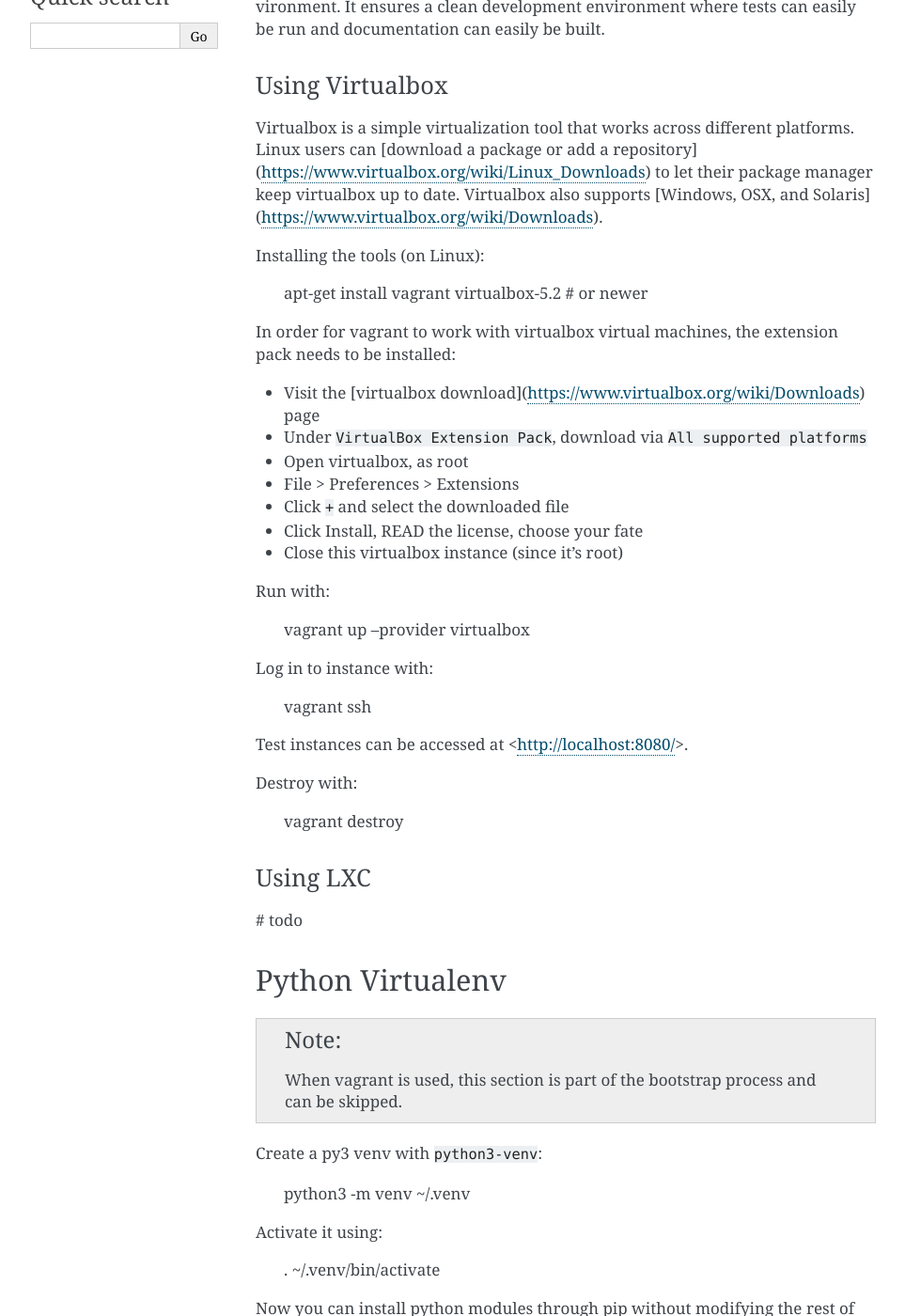
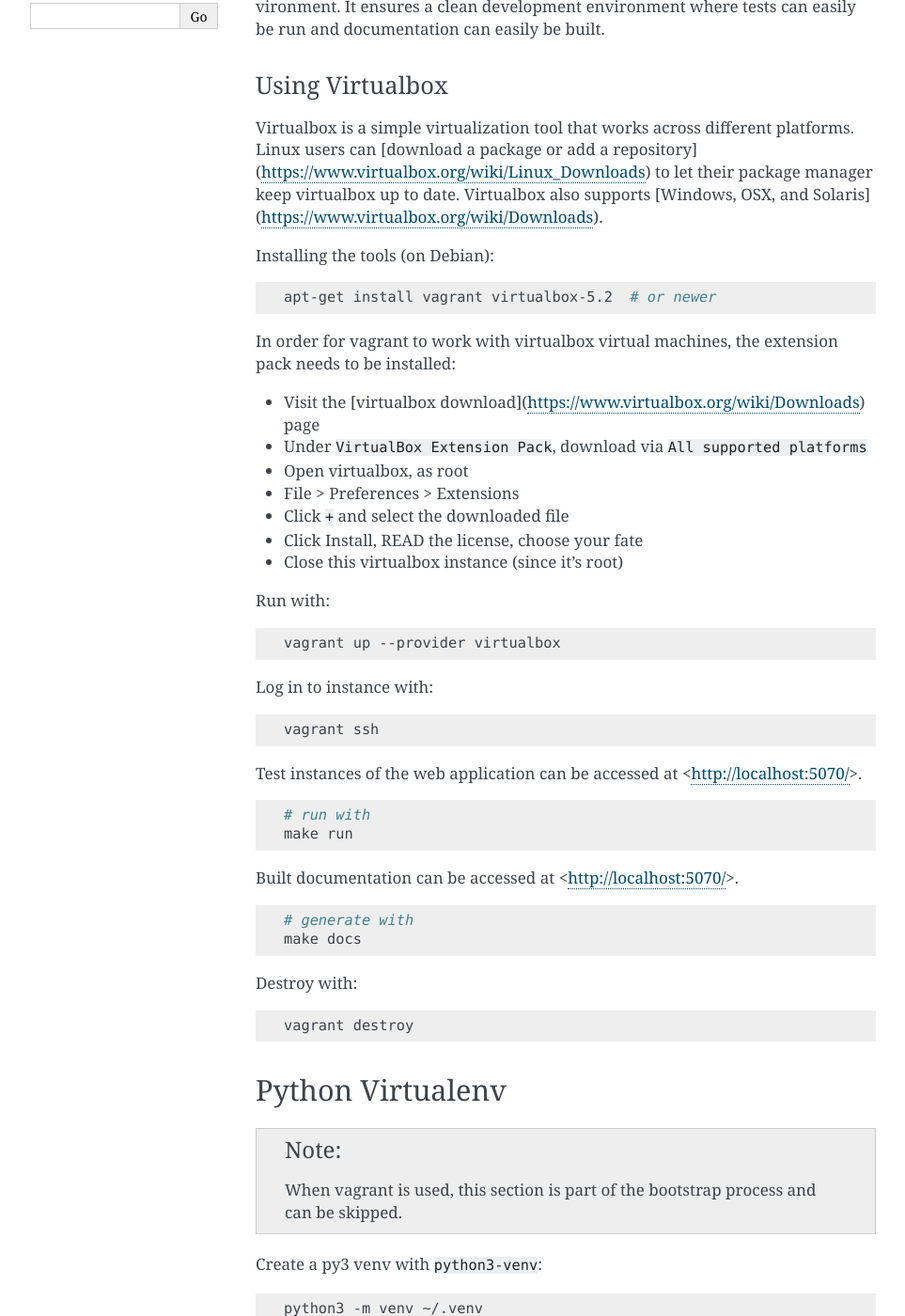
Before and after one commit to Thor77/gitlight, a Sphinx documentation site: the page built from docs/hacking/development.rst, in a window 1280 px wide and 1400 px high, scrolled down 350 px. Shown: the whole window at 94% size, without its empty margins (148-1111 px from the left). Built offline with Sphinx 7.4.7, drawn with Linux system fonts in a browser that asks for light colours; some of the changed text lies outside the part shown.

Commit message:
Finally building documentation that can be navigated.

```diff
--- a/docs/hacking/development.rst
+++ b/docs/hacking/development.rst
@@ -27,7 +27,9 @@
 keep virtualbox up to date. Virtualbox also supports [Windows, OSX, and Solaris]
 (https://www.virtualbox.org/wiki/Downloads).
 
-Installing the tools (on Linux):
+Installing the tools (on Debian):
+
+.. code:: bash
 
     apt-get install vagrant virtualbox-5.2  # or newer
 
@@ -44,22 +46,35 @@
 
 Run with:
 
+.. code:: bash
+
     vagrant up --provider virtualbox
 
 Log in to instance with:
 
+.. code:: bash
+
     vagrant ssh
 
-Test instances can be accessed at <http://localhost:8080/>.
+Test instances of the web application can be accessed at <http://localhost:5070/>.
+
+.. code:: bash
+
+    # run with
+    make run
+
+Built documentation can be accessed at <http://localhost:5070/>.
+
+.. code:: bash
+
+    # generate with
+    make docs
 
 Destroy with:
 
+.. code:: bash
+
     vagrant destroy
-
-Using LXC
-+++++++++
-
-# todo
 
 Python Virtualenv
 -----------------
@@ -69,9 +84,13 @@
 
 Create a py3 venv with ``python3-venv``:
 
+.. code:: bash
+
     python3 -m venv ~/.venv
 
 Activate it using:
+
+.. code:: bash
 
     . ~/.venv/bin/activate
 
@@ -80,6 +99,8 @@
 most common requisites are ``build-essential`` and ``python3-dev``.
 
 To install all dependencies, change your working directory to gitlight and run:
+
+.. code:: bash
 
     pip3 -r requirements/all.txt
 
@@ -91,6 +112,8 @@
 Making changes is best done in a personal repository with a dedicated branch.
 
 If you forked gitlight on github, then the process would look similar to this:
+
+.. code:: bash
 
     git clone git@github.com/username/gitlight
     cd gitlight
@@ -113,8 +136,12 @@
 
 To run gitlight:
 
+.. code:: bash
+
     make run
 
 This will run a local server on port 5000:
 
+.. code:: bash
+
     http://127.0.0.1:5000/
```
Also changed, not shown: docs/hacking/index.rst (+9 -5 lines), docs/index.rst (+8 -6 lines), docs/walkthrough/index.rst (+7 -0 lines), 1 other file.
